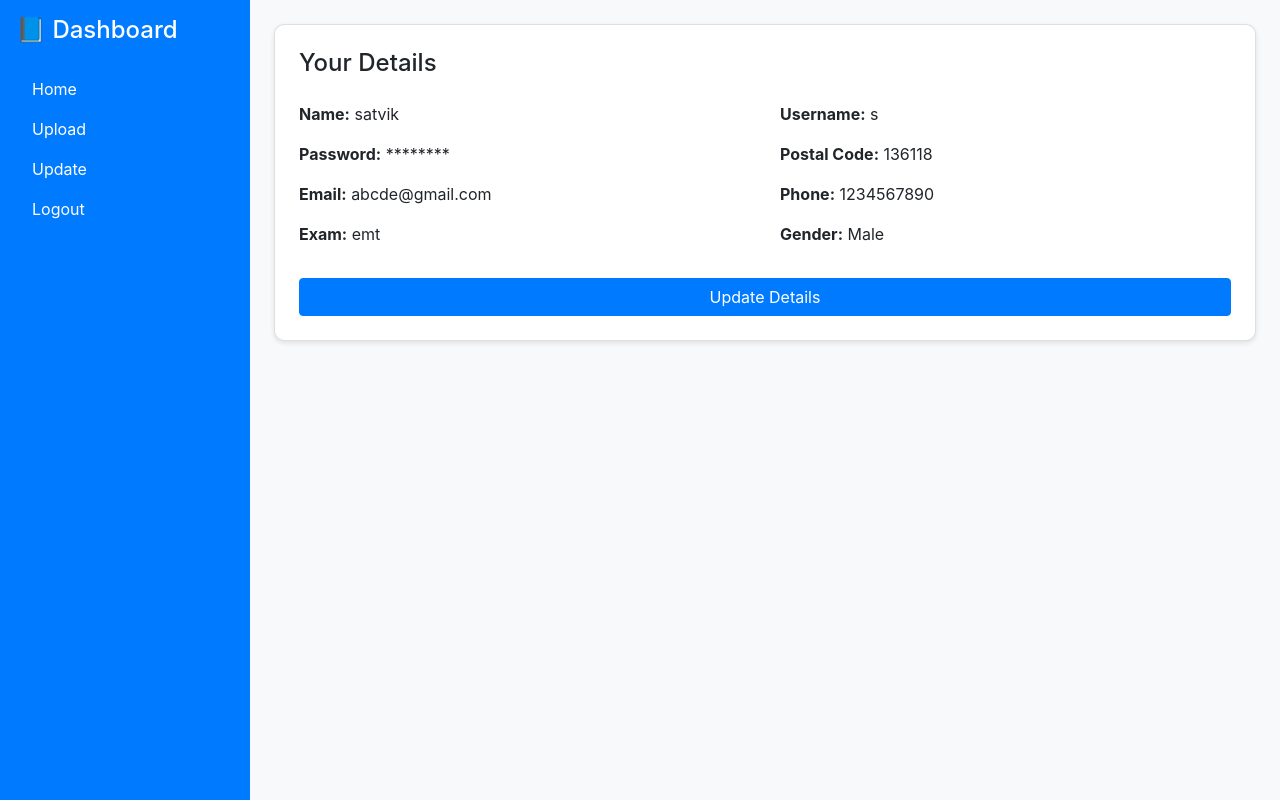
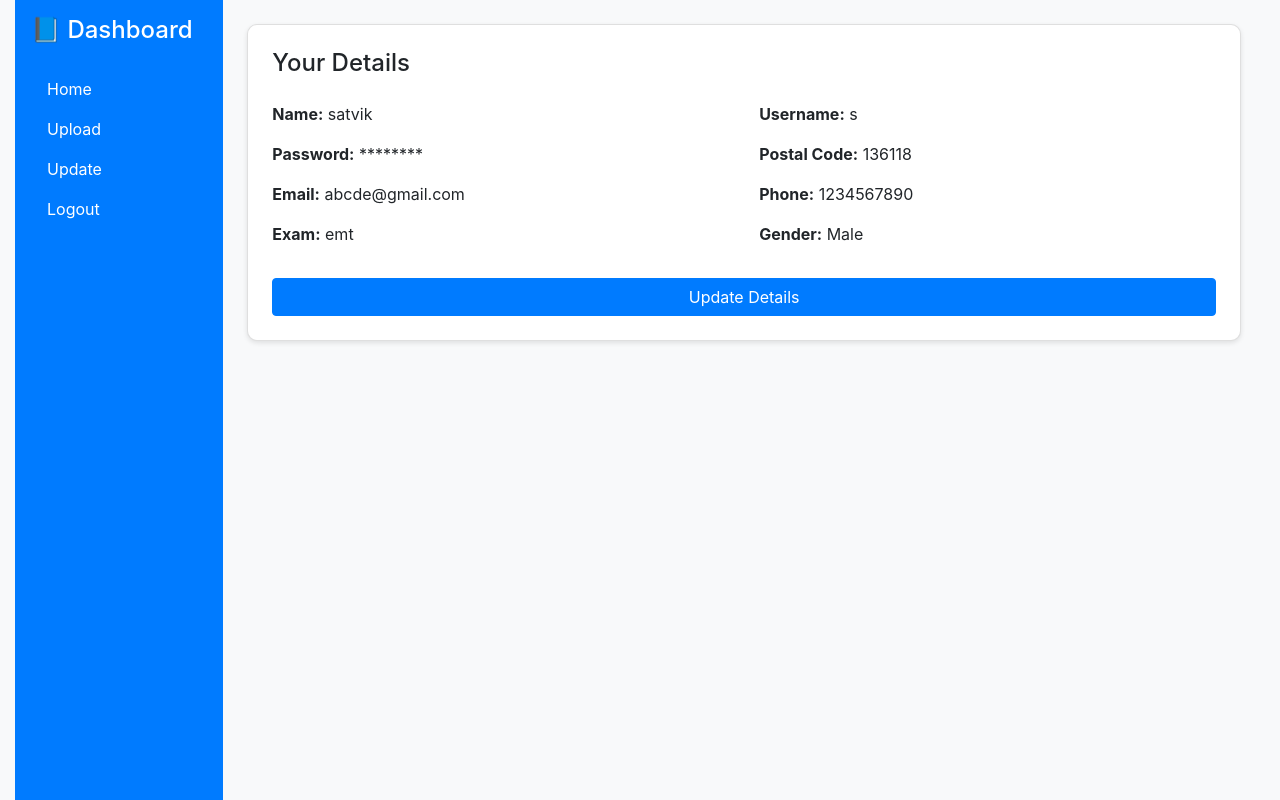
Before and after one commit to Satvik273/ETAIYARI, a Flask app: page / in a window 1280 px wide. Run offline with Flask 3, Linux system fonts and the light colour scheme; a user stored in the database is signed in; some libraries are stand-ins or nearby versions.

Commit message:
Meta tags addded to base.html

```diff
--- a/project/templates/base.html
+++ b/project/templates/base.html
@@ -2,13 +2,15 @@
 <html>
 <head>
     <title>Teacher Dashboard</title>
+    <meta name="viewport" content="width=device-width, initial-scale=1">
     <link rel="stylesheet" href="https://stackpath.bootstrapcdn.com/bootstrap/4.5.2/css/bootstrap.min.css">
     <link rel="stylesheet" href="{{ url_for('static', filename='style.css') }}">
 </head>
 <body>
-    <div class="d-flex">
+    <div class="container-fluid">
+        <div class="row no-gutters">
             <!-- Sidebar -->
-        <div class="bg-primary text-white p-3 sidebar">
+            <nav class="col-12 col-md-3 col-lg-2 bg-primary text-white p-3 sidebar">
                 <h4 class="mb-4">📘 Dashboard</h4>
                 <ul class="nav flex-column">
                     <li class="nav-item"><a class="nav-link text-white" href="{{ url_for('home') }}">Home</a></li>
@@ -16,9 +18,9 @@
                     <li class="nav-item"><a class="nav-link text-white" href="{{ url_for('update') }}">Update</a></li>
                     <li class="nav-item"><a class="nav-link text-white" href="{{ url_for('logout') }}">Logout</a></li>
                 </ul>
-        </div>
+            </nav>
             <!-- Content -->
-        <div class="flex-grow-1 p-4">
+            <main class="col-12 col-md-9 col-lg-10 p-4">
                 {% if message %}
                 <div class="alert alert-info alert-dismissible fade show" role="alert">
                     {{ message }}
@@ -28,6 +30,7 @@
                 </div>
                 {% endif %}
                 {% block content %}{% endblock %}
+            </main>
         </div>
     </div>
     <script src="https://code.jquery.com/jquery-3.5.1.slim.min.js"></script>
```
Lines whose indentation alone changed are shown as unchanged.
